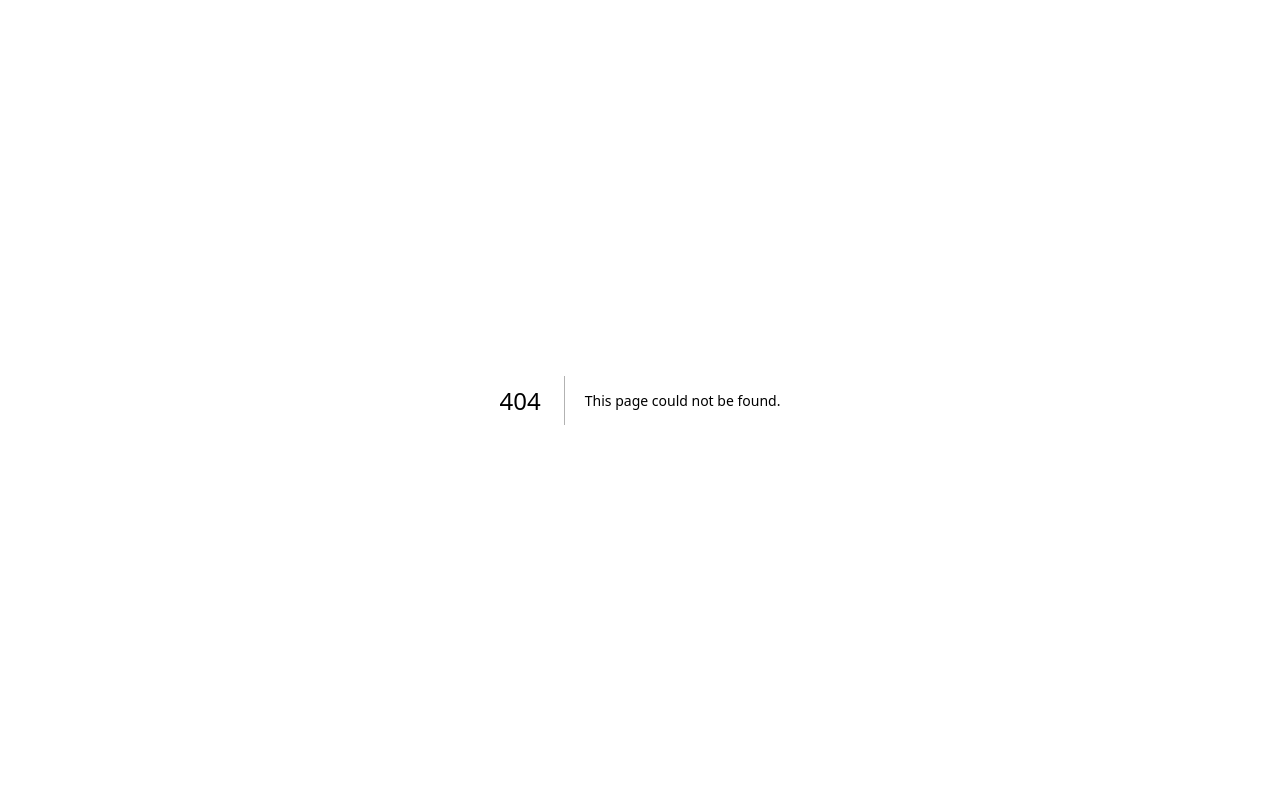
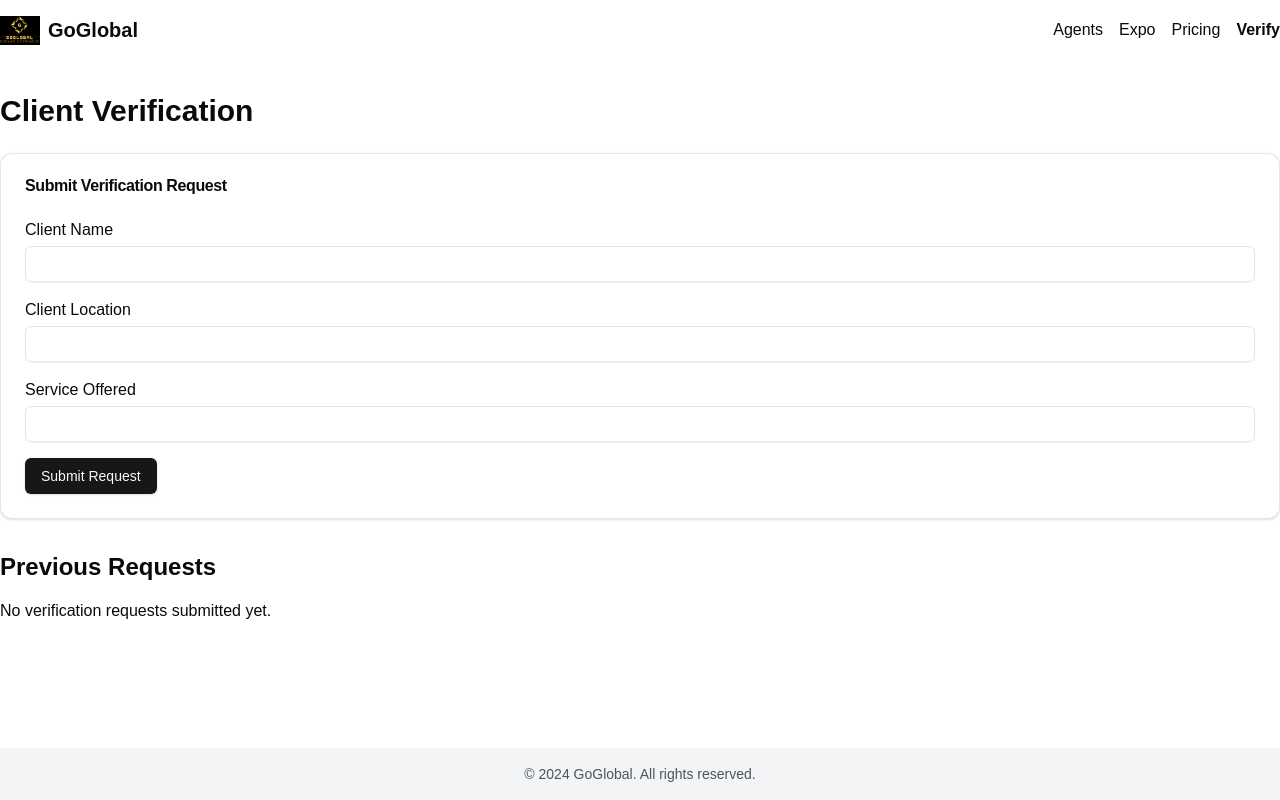
Before and after one commit to FrostGod/Go-Global, a Next.js app in the folder goglobal/: page /verify in a window 1280 px wide. Before the commit this address had no page. Built offline with nearby package versions, Linux system fonts and the light colour scheme.

Commit message:
verify page added

```diff
--- a/goglobal/app/expo/page.tsx
+++ b/goglobal/app/expo/page.tsx
@@ -46,8 +46,9 @@ export default function ExpoPage() {
   }
 
   return (
-    <div className="min-h-screen flex flex-col">
-      <header className="container mx-auto py-4">
+    <div className="min-h-screen flex flex-col bg-gray-50">
+      <header className="bg-white shadow-sm">
+        <div className="container mx-auto py-4">
           <nav className="flex justify-between items-center">
             <Link href="/" className="flex items-center">
               <Image
@@ -65,12 +66,13 @@ export default function ExpoPage() {
               <Link href="/pricing">Pricing</Link>
             </div>
           </nav>
+        </div>
       </header>
 
       <main className="flex-grow container mx-auto py-8">
         <div className="flex justify-between items-center mb-6">
-          <h1 className="text-3xl font-bold">Expansion Expo</h1>
-          <Button onClick={() => setShowForm(true)}>Add New Company</Button>
+          <h1 className="text-3xl font-bold">Expo</h1>
+          <Button onClick={() => setShowForm(true)}>List My Company</Button>
         </div>
 
         {showForm && (
@@ -83,32 +85,46 @@ export default function ExpoPage() {
           />
         )}
 
-        <div className="grid grid-cols-1 md:grid-cols-2 lg:grid-cols-3 gap-6">
+        <div className="space-y-6">
           {companies.map((company) => (
-            <Card key={company.id} className="flex flex-col">
-              <CardHeader>
+            <Card key={company.id} className="overflow-hidden">
+              <div className="flex flex-col md:flex-row">
+                <div className="w-full md:w-1/3 p-6">
                   <div className="w-full h-48 relative mb-4">
+                    {company.image_url && company.image_url.startsWith('http') ? (
+                      <img
+                        src={company.image_url}
+                        alt={`${company.name} logo`}
+                        className="w-full h-full object-contain"
+                      />
+                    ) : (
                       <Image
                         src={company.image_url || '/images/placeholder.png'}
                         alt={`${company.name} logo`}
                         layout="fill"
                         objectFit="contain"
                       />
+                    )}
                   </div>
-                <CardTitle>{company.name}</CardTitle>
+                </div>
+                <div className="w-full md:w-2/3 p-6">
+                  <CardHeader>
+                    <CardTitle className="text-2xl">{company.name}</CardTitle>
                   </CardHeader>
                   <CardContent>
-                <p className="text-sm text-gray-600 mb-2">{company.description}</p>
-                <p className="text-sm"><strong>Expansion Locations:</strong> {company.expansion_locations.join(', ')}</p>
-                <p className="text-sm"><strong>Objective:</strong> {company.objective}</p>
-                <p className="text-sm"><strong>Potential Partners:</strong> {company.potential_interests}</p>
+                    <p className="text-gray-600 mb-4">{company.description}</p>
+                    <p className="mb-2"><strong>Expansion Locations:</strong> {company.expansion_locations.join(', ')}</p>
+                    <p className="mb-2"><strong>Objective:</strong> {company.objective}</p>
+                    <p><strong>Potential Partners:</strong> {company.potential_interests}</p>
                   </CardContent>
+                </div>
+              </div>
             </Card>
           ))}
         </div>
       </main>
 
-      <footer className="bg-gray-100">
+      <footer className="bg-white border-t">
         <div className="container mx-auto py-4 text-center">
           <p className="text-sm text-gray-600">© 2024 GoGlobal. All rights reserved.</p>
         </div>
--- a/goglobal/app/page.tsx
+++ b/goglobal/app/page.tsx
@@ -24,9 +24,9 @@ export default function Home() {
           <div className="space-x-4">
             <Link href="/profile">Profile</Link>
             <Link href="/agents">Agents</Link>
+            <Link href="/verify">Verify</Link>
             <Link href="/expo">Expo</Link>
             <Link href="/pricing">Pricing</Link>
-
             <SignedOut>
               <SignInButton mode="modal">
                 <Button variant="outline">Sign In</Button>
@@ -94,11 +94,11 @@ export default function Home() {
 
           <Card className="flex p-6">
             <div className="w-1/3">
-              <Image src="/images/llama_india.jpeg" alt="Customer Management" width={300} height={200} className="rounded-lg" />
+              <Image src="/images/llama_india.jpeg" alt="Client Verification" width={300} height={200} className="rounded-lg" />
             </div>
             <div className="w-2/3 pl-6 text-left">
-              <h2 className="text-2xl font-bold mb-2">Seamless Customer Management</h2>
-              <p>Our AI agents help you manage customer relationships across different cultures and time zones. They provide 24/7 support, handle inquiries, and ensure smooth communication with your global clientele.</p>
+              <h2 className="text-2xl font-bold mb-2">Seamless Client Verification</h2>
+              <p>Our AI agents streamline the client verification process across different jurisdictions. They ensure compliance with local regulations, perform due diligence, and expedite the onboarding of new clients in your global expansion efforts.</p>
             </div>
           </Card>
         </div>
--- /dev/null
+++ b/goglobal/app/verify/page.tsx
@@ -0,0 +1,145 @@
+'use client'
+
+import { useState } from 'react'
+import Image from 'next/image'
+import Link from 'next/link'
+import { Button } from '@/components/ui/button'
+import { Input } from '@/components/ui/input'
+import { Card, CardHeader, CardTitle, CardContent } from '@/components/ui/card'
+
+interface VerificationRequest {
+  id: number;
+  clientName: string;
+  clientLocation: string;
+  serviceOffered: string;
+  status: 'pending' | 'verified' | 'rejected';
+  timestamp: Date;
+}
+
+export default function VerifyPage() {
+  const [formData, setFormData] = useState({
+    clientName: '',
+    clientLocation: '',
+    serviceOffered: '',
+  })
+
+  const [requests, setRequests] = useState<VerificationRequest[]>([])
+
+  const handleChange = (e: React.ChangeEvent<HTMLInputElement>) => {
+    const { name, value } = e.target
+    setFormData(prev => ({ ...prev, [name]: value }))
+  }
+
+  const handleSubmit = (e: React.FormEvent<HTMLFormElement>) => {
+    e.preventDefault()
+    const newRequest: VerificationRequest = {
+      id: Date.now(),
+      ...formData,
+      status: 'pending',
+      timestamp: new Date(),
+    }
+    setRequests(prev => [newRequest, ...prev])
+    setFormData({ clientName: '', clientLocation: '', serviceOffered: '' })
+  }
+
+  return (
+    <div className="min-h-screen flex flex-col">
+      <header className="container mx-auto py-4">
+        <nav className="flex justify-between items-center">
+          <Link href="/" className="flex items-center">
+            <Image
+              src="/images/image.png"
+              alt="GoGlobal Logo"
+              width={40}
+              height={40}
+              className="mr-2"
+            />
+            <span className="text-xl font-bold">GoGlobal</span>
+          </Link>
+          <div className="space-x-4">
+            <Link href="/agents">Agents</Link>
+            <Link href="/expo">Expo</Link>
+            <Link href="/pricing">Pricing</Link>
+            <Link href="/verify" className="font-bold">Verify</Link>
+          </div>
+        </nav>
+      </header>
+
+      <main className="flex-grow container mx-auto py-8">
+        <h1 className="text-3xl font-bold mb-6">Client Verification</h1>
+
+        <Card className="mb-8">
+          <CardHeader>
+            <CardTitle>Submit Verification Request</CardTitle>
+          </CardHeader>
+          <CardContent>
+            <form onSubmit={handleSubmit} className="space-y-4">
+              <div>
+                <label htmlFor="clientName" className="block mb-1">Client Name</label>
+                <Input
+                  id="clientName"
+                  name="clientName"
+                  value={formData.clientName}
+                  onChange={handleChange}
+                  required
+                />
+              </div>
+              <div>
+                <label htmlFor="clientLocation" className="block mb-1">Client Location</label>
+                <Input
+                  id="clientLocation"
+                  name="clientLocation"
+                  value={formData.clientLocation}
+                  onChange={handleChange}
+                  required
+                />
+              </div>
+              <div>
+                <label htmlFor="serviceOffered" className="block mb-1">Service Offered</label>
+                <Input
+                  id="serviceOffered"
+                  name="serviceOffered"
+                  value={formData.serviceOffered}
+                  onChange={handleChange}
+                  required
+                />
+              </div>
+              <Button type="submit">Submit Request</Button>
+            </form>
+          </CardContent>
+        </Card>
+
+        <h2 className="text-2xl font-bold mb-4">Previous Requests</h2>
+        {requests.length === 0 ? (
+          <p>No verification requests submitted yet.</p>
+        ) : (
+          <div className="space-y-4">
+            {requests.map(request => (
+              <Card key={request.id}>
+                <CardContent className="flex justify-between items-center">
+                  <div>
+                    <p><strong>Client:</strong> {request.clientName}</p>
+                    <p><strong>Location:</strong> {request.clientLocation}</p>
+                    <p><strong>Service:</strong> {request.serviceOffered}</p>
+                    <p><strong>Submitted:</strong> {request.timestamp.toLocaleString()}</p>
+                  </div>
+                  <div>
+                    <span className="px-2 py-1 bg-yellow-200 text-yellow-800 rounded-full">
+                      {request.status}
+                    </span>
+                  </div>
+                </CardContent>
+              </Card>
+            ))}
+          </div>
+        )}
+      </main>
+
+      <footer className="bg-gray-100 mt-auto">
+        <div className="container mx-auto py-4 text-center">
+          <p className="text-sm text-gray-600">© 2024 GoGlobal. All rights reserved.</p>
+        </div>
+      </footer>
+    </div>
+  )
+}
--- a/goglobal/components/add-company-form.tsx
+++ b/goglobal/components/add-company-form.tsx
@@ -2,6 +2,7 @@ import React, { useState } from 'react'
 import { Button } from '@/components/ui/button'
 import { Input } from '@/components/ui/input'
 import { Textarea } from '@/components/ui/textarea'
+import { Card, CardHeader, CardTitle, CardContent } from '@/components/ui/card'
 import { createClient } from '@/utils/supabase/client'
 
 interface FormData {
@@ -66,16 +67,38 @@ export default function AddCompanyForm({ onClose, onSubmit }: AddCompanyFormProp
   }
 
   return (
-    <form onSubmit={handleSubmit} className="space-y-4 mb-8 p-4 border rounded-lg">
-      <Input name="name" placeholder="Company Name" onChange={handleChange} required />
-      <Textarea name="description" placeholder="Company Description" onChange={handleChange} required />
-      <Input name="expansion_locations" placeholder="Expansion Locations (comma-separated)" onChange={handleChange} required />
-      <Input name="objective" placeholder="Objective" onChange={handleChange} required />
-      <Input name="potential_interests" placeholder="Potential Interests" onChange={handleChange} required />
-      <div className="flex justify-end space-x-2">
-        <Button type="button" variant="outline" onClick={onClose}>Cancel</Button>
-        <Button type="submit">Add Company</Button>
-      </div>
-    </form>
+    <Card className="mb-8">
+      <CardHeader>
+        <CardTitle>List Your Company</CardTitle>
+      </CardHeader>
+      <CardContent>
+        <form onSubmit={handleSubmit} className="space-y-4">
+          <div>
+            <label htmlFor="name" className="block text-sm font-medium text-gray-700 mb-1">Company Name</label>
+            <Input id="name" name="name" placeholder="Enter company name" onChange={handleChange} required />
+          </div>
+          <div>
+            <label htmlFor="description" className="block text-sm font-medium text-gray-700 mb-1">Company Description</label>
+            <Textarea id="description" name="description" placeholder="Describe your company" onChange={handleChange} required />
+          </div>
+          <div>
+            <label htmlFor="expansion_locations" className="block text-sm font-medium text-gray-700 mb-1">Expansion Locations</label>
+            <Input id="expansion_locations" name="expansion_locations" placeholder="Enter locations (comma-separated)" onChange={handleChange} required />
+          </div>
+          <div>
+            <label htmlFor="objective" className="block text-sm font-medium text-gray-700 mb-1">Objective</label>
+            <Input id="objective" name="objective" placeholder="Enter your objective" onChange={handleChange} required />
+          </div>
+          <div>
+            <label htmlFor="potential_interests" className="block text-sm font-medium text-gray-700 mb-1">Potential Interests</label>
+            <Input id="potential_interests" name="potential_interests" placeholder="Enter potential interests" onChange={handleChange} required />
+          </div>
+          <div className="flex justify-end space-x-2">
+            <Button type="button" variant="outline" onClick={onClose}>Cancel</Button>
+            <Button type="submit">List My Company</Button>
+          </div>
+        </form>
+      </CardContent>
+    </Card>
   )
 }
```
Also changed, not shown: goglobal/public/images/placeholder.png (added). Lines whose indentation alone changed are shown as unchanged.
